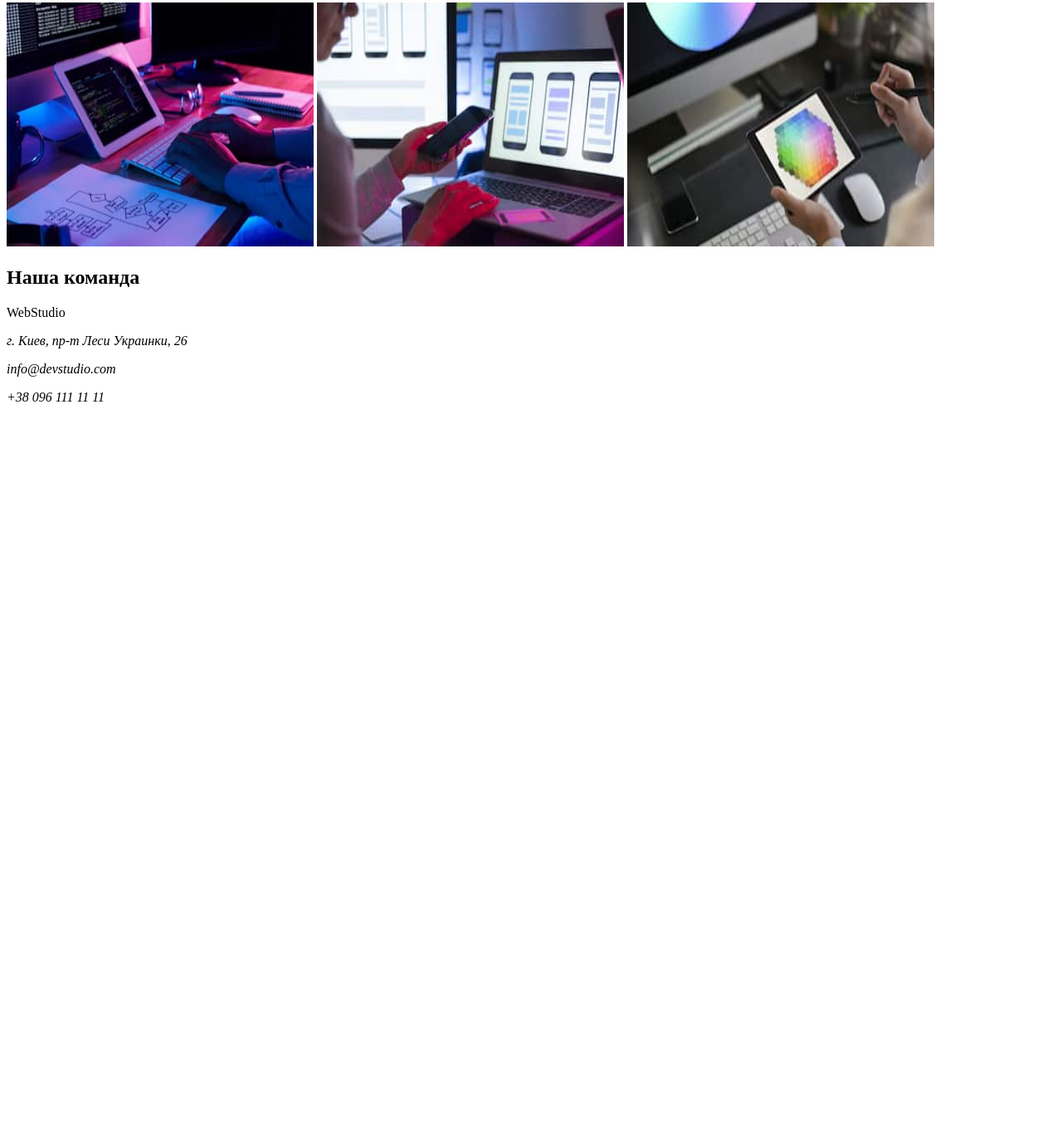
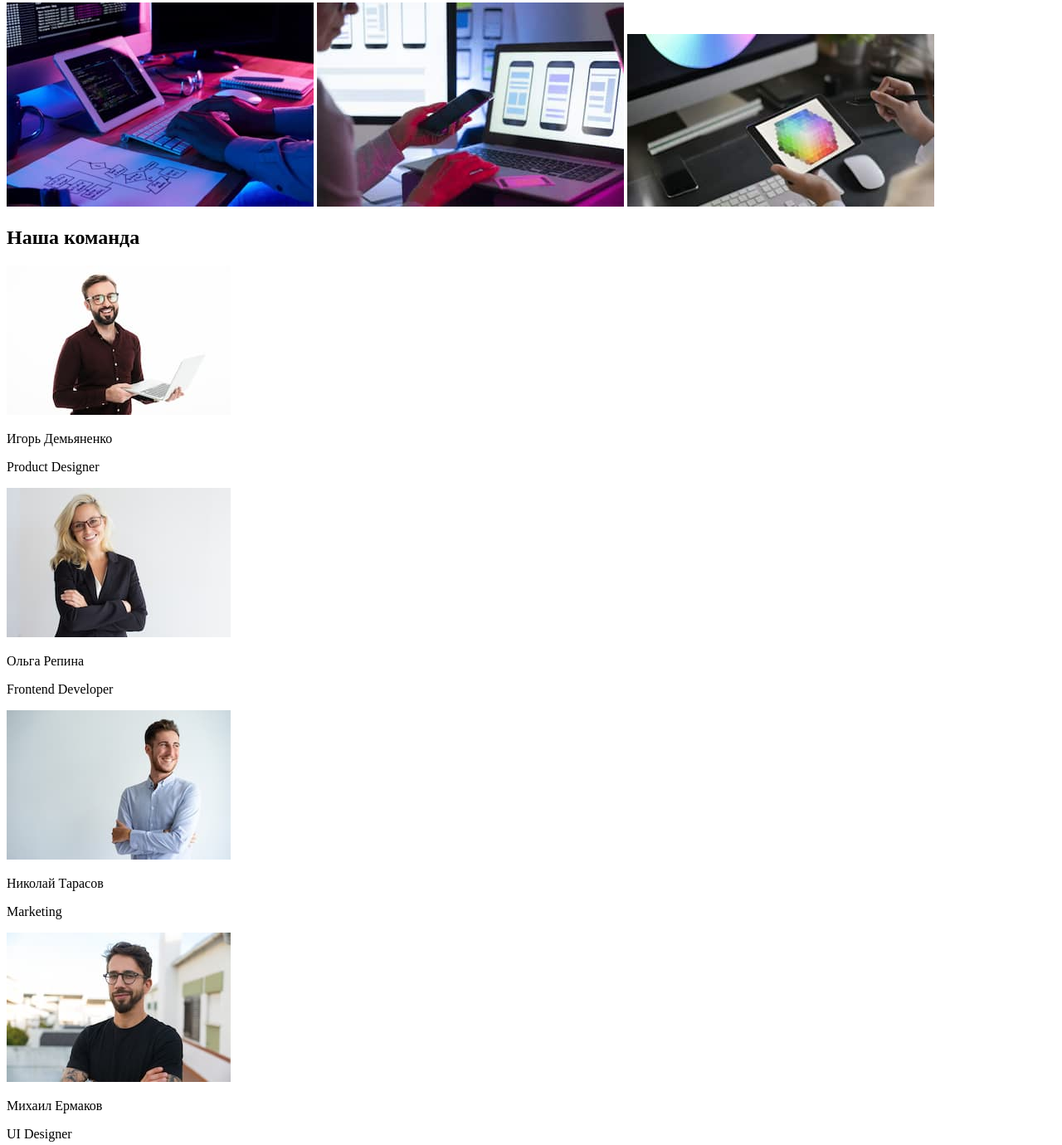
Before and after one commit to Alla-Goptsii/goit-markup-hw, a plain HTML site: page index.html in a window 1280 px wide. Shown: the part 576-1956 px from the top of the page at 83% size. Before the commit the page ends 1080 px from the top, so only its background shows below. Drawn offline with Linux system fonts and the light colour scheme.

Commit message:
код дописаний, потр.перевірки
добавлені prettier, фото команди, коментарі

```diff
--- a/css/styles.css
+++ b/css/styles.css
@@ -0,0 +1,5 @@
+/*
+.people{
+    display: flex;
+    flex-direction: row;
+} */
--- a/index.html
+++ b/index.html
@@ -9,12 +9,14 @@
 </head>
 <body>
     <header>
+    <!--навігація сайту-->
         <nav>
             <p>WebStudio</p>
                 <a href="#">Студия</a> |
                 <a href="#">Портфолио</a> |
                 <a href="#">Контакти</a>
             </nav>
+            <!--контакти-->
             <section>
                 <p>info@devstudio.com
                 +38 096 111 11 11
@@ -24,10 +26,13 @@
     </header>
 
     <main>
+
         <div>
         <h1> Эффективные решения для вашего бизнеса</h1>
             <button type="button">Заказать услугу</button>
         </div>
+
+        <!--послуги-->
         <div>
             <ul>
                 <li>
@@ -57,22 +62,60 @@
             </ul>
         </div>
 
+        <!--чим займаються-->
         <div>
             <h2>Чем мы занимаемся</h2>
-    <img src="images/numb.1.jpg" alt="numb.1" width="370 px" height="294 px">
-    <img src="images/numb.2.jpg" alt="numb.2" width="370 px" height="294 px">
-    <img src="images/numb.3.jpg" alt="numb.3" width="370 px" height="294 px">
+            <img src="images/numb.1.jpg" alt="numb.1" width="370 px" height="">
+            <img src="images/numb.2.jpg" alt="numb.2" width="370 px" height="">
+            <img src="images/numb.3.jpg" alt="numb.3" width="370 px" height="">
         </div>
 
+        <!--команда-->
         <div>
             <h2>Наша команда</h2>
+            <div class="people">
             <div>
-
+                <img src="images/foto1.jpg" alt="foto1" width="270 px" height="">
+                <p>
+                    Игорь Демьяненко
+                    </p>
+                    <p>
+                    Product Designer
+                </p>
+                </div>
+                <div>
+                    <img src="images/foto2.jpg" alt="foto2" width="270 px" height="">
+                    <p>
+                        Ольга Репина
+                    </p>
+                    <p>
+                        Frontend Developer
+                    </p>
+                </div>
+                <div>
+                    <img src="images/foto3.jpg" alt="foto3" width="270 px" height="">
+                    <p>
+                        Николай Тарасов
+                    </p>
+                    <p>
+                        Marketing
+                    </p>
+                </div>
+                <div>
+                    <img src="images/foto4.jpg" alt="foto4" width="270 px" height="">
+                    <p>
+                        Михаил Ермаков
+                    </p>
+                    <p>
+                        UI Designer
+                    </p>
+                </div>
             </div>
         </div>
 
     </main>
 
+    <!--футер контактні дані-->
     <footer>
         <p>WebStudio</p>
         <address>
```
Also changed, not shown: prettierrc.json (added, +13 -0 lines), images/foto1.jpg (added), images/foto2.jpg (added), images/foto3.jpg (added), images/foto4.jpg (added). Lines whose indentation alone changed are shown as unchanged.
